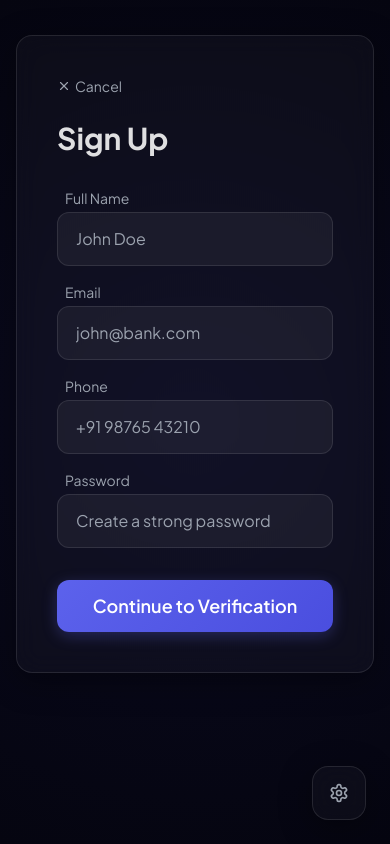
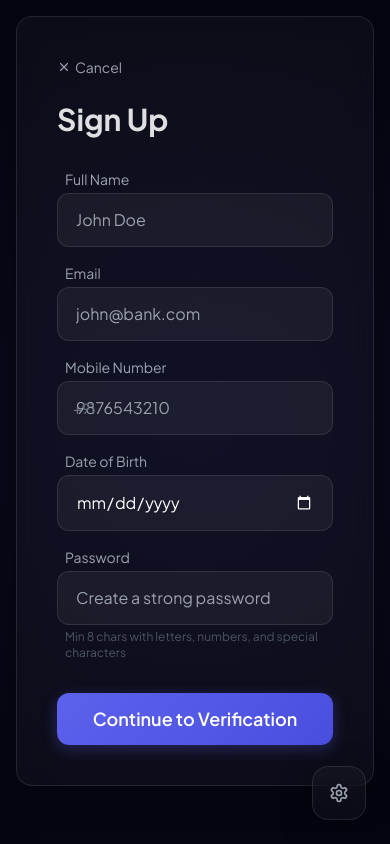
Before and after one commit to sridhar56556/Secure-banking-system, a React (Vite) app: page / in a window 390 px wide. Both pictures are taken after typing "Sample", "Sample123" into the empty fields and a click on the button "Create New Account". Built offline with nearby package versions, Linux system fonts and the light colour scheme.

Commit message:
Fix OTP resend, mobile validation, and 18+ age validation

```diff
--- a/src/App.jsx
+++ b/src/App.jsx
@@ -213,14 +213,135 @@ const AuthScreen = ({ setView }) => {
   );
 };
 
+// Helper function to send OTP email (used by both Register and OTP Resend)
+const sendOtpEmail = (userObj, emailConfig, addNotification) => {
+  const useRealEmail = window.emailjs && emailConfig?.serviceId !== 'YOUR_SERVICE_ID' && emailConfig?.serviceId;
+
+  // LOG OTP TO CONSOLE AS FALLBACK
+  console.log("=== NEOBANK SECURITY CODE ===");
+  console.log("Target Email:", userObj.email);
+  console.log("Verification Code:", userObj.expectedOtp);
+  console.log("=============================");
+
+  if (useRealEmail) {
+    const templateParams = {
+      to_email: userObj.email,
+      to_name: userObj.name,
+      otp_code: userObj.expectedOtp
+    };
+
+    addNotification('Sending verification code via EmailJS...', 'info');
+
+    return window.emailjs.send(
+      emailConfig.serviceId,
+      emailConfig.templateId,
+      templateParams
+    )
+    .then(() => {
+      addNotification('✅ OTP sent successfully to ' + userObj.email, 'success');
+    })
+    .catch((err) => {
+      console.error('EmailJS Error:', err);
+      addNotification('EmailJS failed. Check console for OTP code.', 'error');
+    });
+  } else {
+    // Send OTP via Node.js backend
+    addNotification('Sending OTP to ' + userObj.email + '...', 'info');
+    return fetch('http://localhost:5000/send-otp', {
+      method: 'POST',
+      headers: { 'Content-Type': 'application/json' },
+      body: JSON.stringify({ email: userObj.email, name: userObj.name, expectedOtp: userObj.expectedOtp })
+    })
+    .then(res => {
+      if (!res.ok) throw new Error('Backend error: ' + res.status);
+      return res.json();
+    })
+    .then(() => {
+      addNotification('✅ OTP sent to ' + userObj.email, 'success');
+    })
+    .catch(err => {
+      console.error('Email Error:', err);
+      addNotification('Email server unreachable. OTP is in browser console (F12).', 'error');
+    });
+  }
+};
+
 const RegisterScreen = ({ setView }) => {
   const { register, addNotification, emailConfig } = useBank();
-  const [formData, setFormData] = useState({ name: '', email: '', password: '', phone: '' });
+  const [formData, setFormData] = useState({ name: '', email: '', password: '', phone: '', dob: '' });
+  const [phoneError, setPhoneError] = useState('');
+  const [dobError, setDobError] = useState('');
+
+  // Phone number handler: only allow digits, max 10, must start with 6/7/8/9
+  const handlePhoneChange = (e) => {
+    const value = e.target.value.replace(/\D/g, '').slice(0, 10);
+    setFormData({...formData, phone: value});
+
+    if (value.length > 0 && !/^[6-9]/.test(value)) {
+      setPhoneError('Mobile number must start with 6, 7, 8, or 9');
+    } else if (value.length > 0 && value.length < 10) {
+      setPhoneError(`Enter ${10 - value.length} more digit(s)`);
+    } else {
+      setPhoneError('');
+    }
+  };
+
+  // Date of birth handler: validate 18+ age
+  const handleDobChange = (e) => {
+    const value = e.target.value;
+    setFormData({...formData, dob: value});
+
+    if (value) {
+      const birthDate = new Date(value);
+      const today = new Date();
+      let age = today.getFullYear() - birthDate.getFullYear();
+      const monthDiff = today.getMonth() - birthDate.getMonth();
+      if (monthDiff < 0 || (monthDiff === 0 && today.getDate() < birthDate.getDate())) {
+        age--;
+      }
+      if (age < 18) {
+        setDobError('You must be at least 18 years old to open an account');
+      } else if (age > 120) {
+        setDobError('Please enter a valid date of birth');
+      } else {
+        setDobError('');
+      }
+    } else {
+      setDobError('');
+    }
+  };
+
+  // Calculate max date (18 years ago from today) for the date picker
+  const getMaxDobDate = () => {
+    const d = new Date();
+    d.setFullYear(d.getFullYear() - 18);
+    return d.toISOString().split('T')[0];
+  };
 
   const handleRegister = async (e) => {
     e.preventDefault();
-    if (!formData.name || !formData.email || !formData.phone || !formData.password) {
+    if (!formData.name || !formData.email || !formData.phone || !formData.password || !formData.dob) {
       addNotification('Please fill all required fields', 'error');
+      return;
+    }
+
+    // Mobile number validation: exactly 10 digits starting with 6/7/8/9
+    const phoneRegex = /^[6-9]\d{9}$/;
+    if (!phoneRegex.test(formData.phone)) {
+      addNotification('Mobile number must be 10 digits and start with 6, 7, 8, or 9', 'error');
+      return;
+    }
+
+    // Date of birth: must be 18+
+    const birthDate = new Date(formData.dob);
+    const today = new Date();
+    let age = today.getFullYear() - birthDate.getFullYear();
+    const monthDiff = today.getMonth() - birthDate.getMonth();
+    if (monthDiff < 0 || (monthDiff === 0 && today.getDate() < birthDate.getDate())) {
+      age--;
+    }
+    if (age < 18) {
+      addNotification('You must be at least 18 years old to register', 'error');
       return;
     }
 
@@ -232,106 +353,10 @@ const RegisterScreen = ({ setView }) => {
     }
 
     const newUser = register(formData);
-    const useRealEmail = window.emailjs && emailConfig?.serviceId !== 'YOUR_SERVICE_ID' && emailConfig?.serviceId;
-
-    // Attempt EmailJS first (if configured), otherwise fallback to SMTP.js using the provided credentials
-    if (useRealEmail) {
-      const templateParams = {
-        to_email: newUser.email,
-        to_name: newUser.name,
-        otp_code: newUser.expectedOtp
-      };
-
-      addNotification('Attempting to transmit verification code via EmailJS...', 'info');
-
-      window.emailjs.send(
-        emailConfig.serviceId,
-        emailConfig.templateId,
-        templateParams
-      )
-      .then(() => {
-        addNotification('OTP sent successfully to ' + newUser.email, 'success');
-        setView('otp');
-      })
-      .catch((err) => {
-        console.error('EmailJS Error:', err);
-        addNotification('Email delivery delayed or failed.', 'error');
-        setView('otp');
-      });
-    } else {
-      // Direct Browser Email via SMTP.js (works on ALL devices including mobile)
-      addNotification('Sending verification code to ' + newUser.email + '...', 'info');
-
-      const sendViaSmtp = () => {
-        return new Promise((resolve, reject) => {
-          if (!window.Email) {
-            reject(new Error('Email library not loaded'));
-            return;
-          }
-
-          const emailBody = `
-            <div style="font-family: Arial, sans-serif; max-width: 600px; margin: auto; padding: 30px; background: #f8fafc; border-radius: 12px;">
-              <div style="background: linear-gradient(135deg, #1d4ed8, #3b82f6); padding: 20px; border-radius: 8px; text-align: center; margin-bottom: 24px;">
-                <h1 style="color: white; margin: 0; font-size: 24px;">NeoBank</h1>
-                <p style="color: #bfdbfe; margin: 4px 0 0 0; font-size: 14px;">Secure Banking Platform</p>
-              </div>
-              <h2 style="color: #1e293b; text-align: center;">Email Verification</h2>
-              <p style="color: #475569;">Hi ${newUser.name.split(' ')[0]},</p>
-              <p style="color: #475569;">Your one-time verification code is:</p>
-              <div style="background: #1d4ed8; padding: 24px; border-radius: 8px; text-align: center; margin: 24px 0;">
-                <h1 style="font-size: 48px; letter-spacing: 16px; color: white; margin: 0; font-family: monospace;">${newUser.expectedOtp}</h1>
-              </div>
-              <p style="color: #64748b; font-size: 13px; text-align: center;">This code expires in 10 minutes. Do not share it with anyone.</p>
-              <hr style="border: none; border-top: 1px solid #e2e8f0; margin: 24px 0;" />
-              <p style="color: #94a3b8; font-size: 12px; text-align: center;">NeoBank Secure &mdash; Sent automatically by the system</p>
-            </div>
-          `;
-
-          window.Email.send({
-            Host: 'smtp.gmail.com',
-            Username: 'bossremo665@gmail.com',
-            Password: 'gmksfowbjmacjsot',
-            To: newUser.email,
-            From: 'NeoBank Security <bossremo665@gmail.com>',
-            Subject: '🔐 NeoBank OTP: ' + newUser.expectedOtp,
-            Body: emailBody
-          }).then(msg => {
-            console.log('SMTP.js response:', msg);
-            if (msg === 'OK') resolve(msg);
-            else reject(new Error('SMTP response: ' + msg));
-          }).catch(reject);
-        });
-      };
-
-      // Wait up to 3 seconds for Email library to be ready
-      const waitForEmail = (attempts = 0) => {
-        if (window.Email) {
-          sendViaSmtp()
-            .then(() => {
-              addNotification('✅ OTP sent successfully to ' + newUser.email, 'success');
-              setView('otp');
-            })
-            .catch(err => {
-              console.error('SMTP Error:', err);
-              addNotification('OTP ready - check your email or use the code below.', 'info');
-              setView('otp');
-            });
-        } else if (attempts < 10) {
-          setTimeout(() => waitForEmail(attempts + 1), 300);
-        } else {
-          console.error('Email library not available');
-          addNotification('Proceeding to OTP screen.', 'info');
-          setView('otp');
-        }
-      };
-      waitForEmail();
-    }
-
-    // LOG OTP TO CONSOLE AS FALLBACK
-    console.log("=== NEOBANK SECURITY CODE ===");
-    console.log("Target Email:", newUser.email);
-    console.log("Verification Code:", newUser.expectedOtp);
-    console.log("=============================");
+
+    // Send OTP email
+    await sendOtpEmail(newUser, emailConfig, addNotification);
+    setView('otp');
   };
 
   return (
@@ -358,11 +383,25 @@ const RegisterScreen = ({ setView }) => {
             />
           </div>
           <div>
-            <label className="text-sm text-gray-400 ml-2 mb-1 block">Phone</label>
+            <label className="text-sm text-gray-400 ml-2 mb-1 block">Mobile Number</label>
+            <div className="relative">
+              <span className="absolute left-4 top-1/2 -translate-y-1/2 text-gray-500 text-sm font-medium">+91</span>
+              <input
+                type="tel" className="input-field pl-12" placeholder="9876543210"
+                value={formData.phone} onChange={handlePhoneChange} required
+                maxLength={10}
+              />
+            </div>
+            {phoneError && <p className="text-red-400 text-xs mt-1 ml-2">{phoneError}</p>}
+          </div>
+          <div>
+            <label className="text-sm text-gray-400 ml-2 mb-1 block">Date of Birth</label>
             <input
-              type="tel" className="input-field" placeholder="+91 98765 43210"
-              value={formData.phone} onChange={(e) => setFormData({...formData, phone: e.target.value})} required
+              type="date" className="input-field"
+              value={formData.dob} onChange={handleDobChange} required
+              max={getMaxDobDate()}
             />
+            {dobError && <p className="text-red-400 text-xs mt-1 ml-2">{dobError}</p>}
           </div>
           <div className="md:col-span-2">
             <label className="text-sm text-gray-400 ml-2 mb-1 block">Password</label>
@@ -370,6 +409,7 @@ const RegisterScreen = ({ setView }) => {
               type="password" className="input-field" placeholder="Create a strong password"
               value={formData.password} onChange={(e) => setFormData({...formData, password: e.target.value})} required minLength={8}
             />
+            <p className="text-gray-600 text-xs mt-1 ml-2">Min 8 chars with letters, numbers, and special characters</p>
           </div>
           <div className="md:col-span-2 mt-4">
             <button type="submit" className="btn-primary w-full py-4 text-lg">Continue to Verification</button>
@@ -382,8 +422,18 @@ const RegisterScreen = ({ setView }) => {
 };
 
 const OtpScreen = ({ setView }) => {
-  const { user, setUser, addNotification, logout } = useBank();
+  const { user, setUser, addNotification, logout, emailConfig } = useBank();
   const [otp, setOtp] = useState('');
+  const [resendCooldown, setResendCooldown] = useState(0);
+  const [isSending, setIsSending] = useState(false);
+
+  // Resend cooldown timer
+  useEffect(() => {
+    if (resendCooldown > 0) {
+      const timer = setTimeout(() => setResendCooldown(resendCooldown - 1), 1000);
+      return () => clearTimeout(timer);
+    }
+  }, [resendCooldown]);
 
   const handleVerify = (e) => {
     e.preventDefault();
@@ -394,6 +444,26 @@ const OtpScreen = ({ setView }) => {
     } else {
       addNotification(`Invalid OTP. Please check your email.`, 'error');
     }
+  };
+
+  // Resend OTP handler - generates a new OTP and sends it
+  const handleResendOtp = async () => {
+    if (resendCooldown > 0 || isSending || !user) return;
+
+    setIsSending(true);
+    // Generate a new OTP
+    const newOtp = Math.floor(1000 + Math.random() * 9000).toString();
+    const updatedUser = { ...user, expectedOtp: newOtp };
+    setUser(updatedUser);
+
+    try {
+      await sendOtpEmail(updatedUser, emailConfig, addNotification);
+    } catch (err) {
+      console.error('Resend OTP Error:', err);
+    }
+
+    setIsSending(false);
+    setResendCooldown(30); // 30 second cooldown
   };
 
   // Mask email for display
@@ -423,9 +493,30 @@ const OtpScreen = ({ setView }) => {
             onChange={(e) => setOtp(e.target.value.replace(/\D/g, ''))}
           />
           <button type="submit" className="btn-primary w-full py-4 text-lg">Verify & Continue</button>
-          <button type="button" onClick={() => { setUser({ ...user, isVerified: true }); setView('pin'); addNotification('Bypassed Email for Testing', 'info'); }} className="text-gray-500 hover:text-white text-xs underline mt-2">
-             [DEV] Skip Verification
-          </button>
+
+          {/* Resend OTP Button */}
+          <div className="pt-2">
+            <p className="text-gray-500 text-xs mb-2">Didn't receive the code?</p>
+            <button
+              type="button"
+              onClick={handleResendOtp}
+              disabled={resendCooldown > 0 || isSending}
+              className={`text-sm font-semibold transition ${
+                resendCooldown > 0 || isSending
+                  ? 'text-gray-600 cursor-not-allowed'
+                  : 'text-primary hover:text-white hover:underline'
+              }`}
+            >
+              {isSending ? 'Sending...' : resendCooldown > 0 ? `Resend OTP in ${resendCooldown}s` : 'Resend OTP'}
+            </button>
+          </div>
+
+          <div className="pt-2 border-t border-white/5">
+            <p className="text-gray-600 text-[10px] mb-2 uppercase tracking-wider font-bold">Can't receive email?</p>
+            <button type="button" onClick={() => { setUser({ ...user, isVerified: true }); setView('pin'); addNotification('Bypassed Email for Testing', 'info'); }} className="text-gray-500 hover:text-white text-xs underline">
+               [DEV] Skip Verification
+            </button>
+          </div>
         </form>
       </div>
     </div>
@@ -554,8 +645,15 @@ const AccountSelectionScreen = ({ setView }) => {
 const KycFormScreen = ({ setView }) => {
   const { user, setUser, createAccount, addNotification } = useBank();
   const [formData, setFormData] = useState({
-    panCard: '', dob: '', address: '', city: '', state: '', pincode: ''
+    panCard: '', dob: user?.dob || '', address: '', city: '', state: '', pincode: ''
   });
+
+  // Calculate max date (18 years ago from today) for the date picker
+  const getMaxDobDate = () => {
+    const d = new Date();
+    d.setFullYear(d.getFullYear() - 18);
+    return d.toISOString().split('T')[0];
+  };
 
   const handleSubmit = (e) => {
     e.preventDefault();
@@ -571,6 +669,19 @@ const KycFormScreen = ({ setView }) => {
     }
     if (formData.pincode.length !== 6) {
       addNotification('Pincode must be 6 digits', 'error');
+      return;
+    }
+
+    // Validate age 18+
+    const birthDate = new Date(formData.dob);
+    const today = new Date();
+    let age = today.getFullYear() - birthDate.getFullYear();
+    const monthDiff = today.getMonth() - birthDate.getMonth();
+    if (monthDiff < 0 || (monthDiff === 0 && today.getDate() < birthDate.getDate())) {
+      age--;
+    }
+    if (age < 18) {
+      addNotification('You must be at least 18 years old to open a bank account', 'error');
       return;
     }
 
@@ -604,7 +715,9 @@ const KycFormScreen = ({ setView }) => {
             <input
               type="date" className="input-field"
               value={formData.dob} onChange={(e) => setFormData({...formData, dob: e.target.value})} required
+              max={getMaxDobDate()}
             />
+            <p className="text-gray-600 text-xs mt-1 ml-2">Must be 18 years or older</p>
           </div>
           <div className="md:col-span-2 mt-4">
             <label className="text-sm text-gray-400 ml-2 mb-1 block">Residential Address</label>
```
